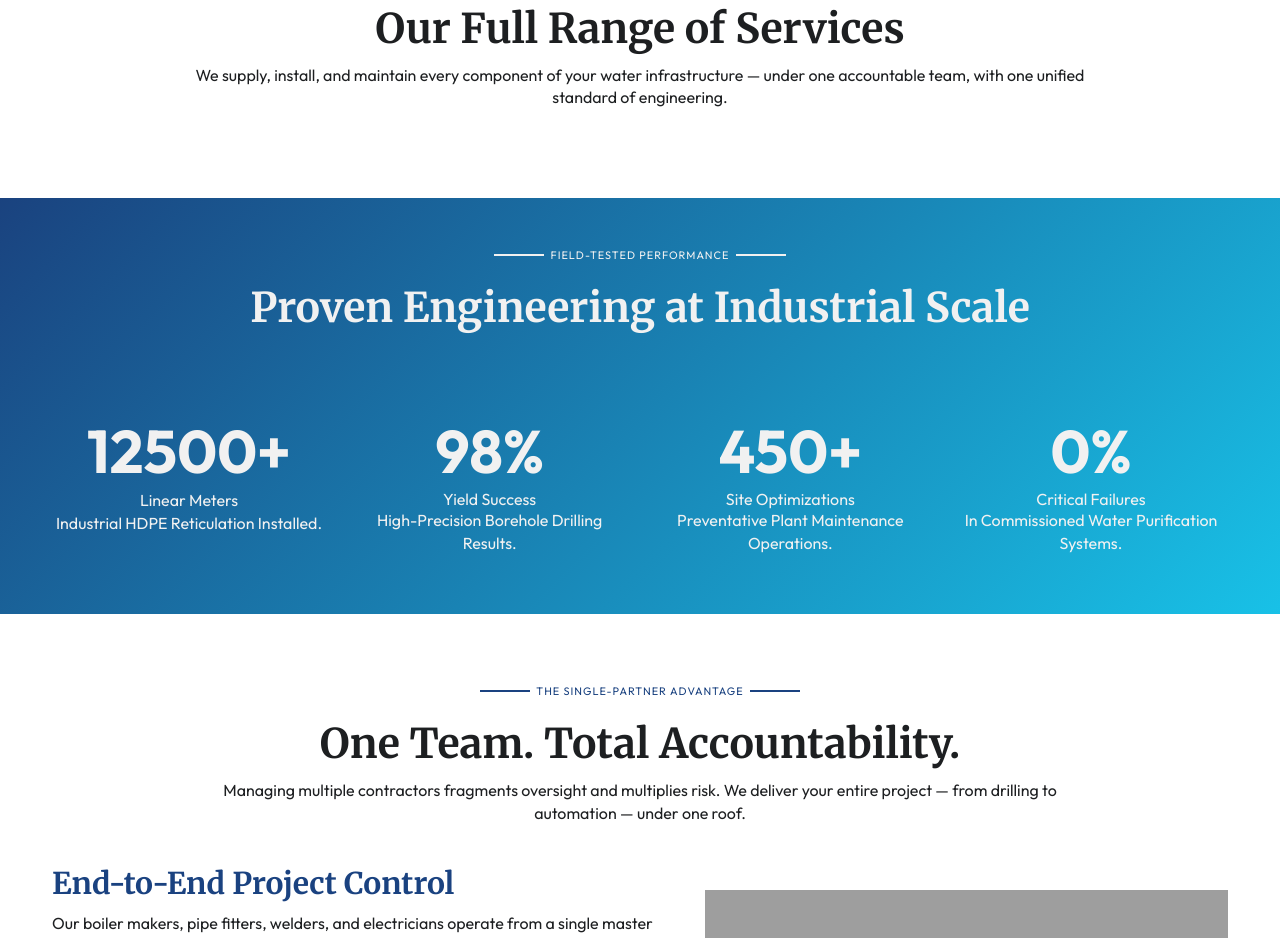
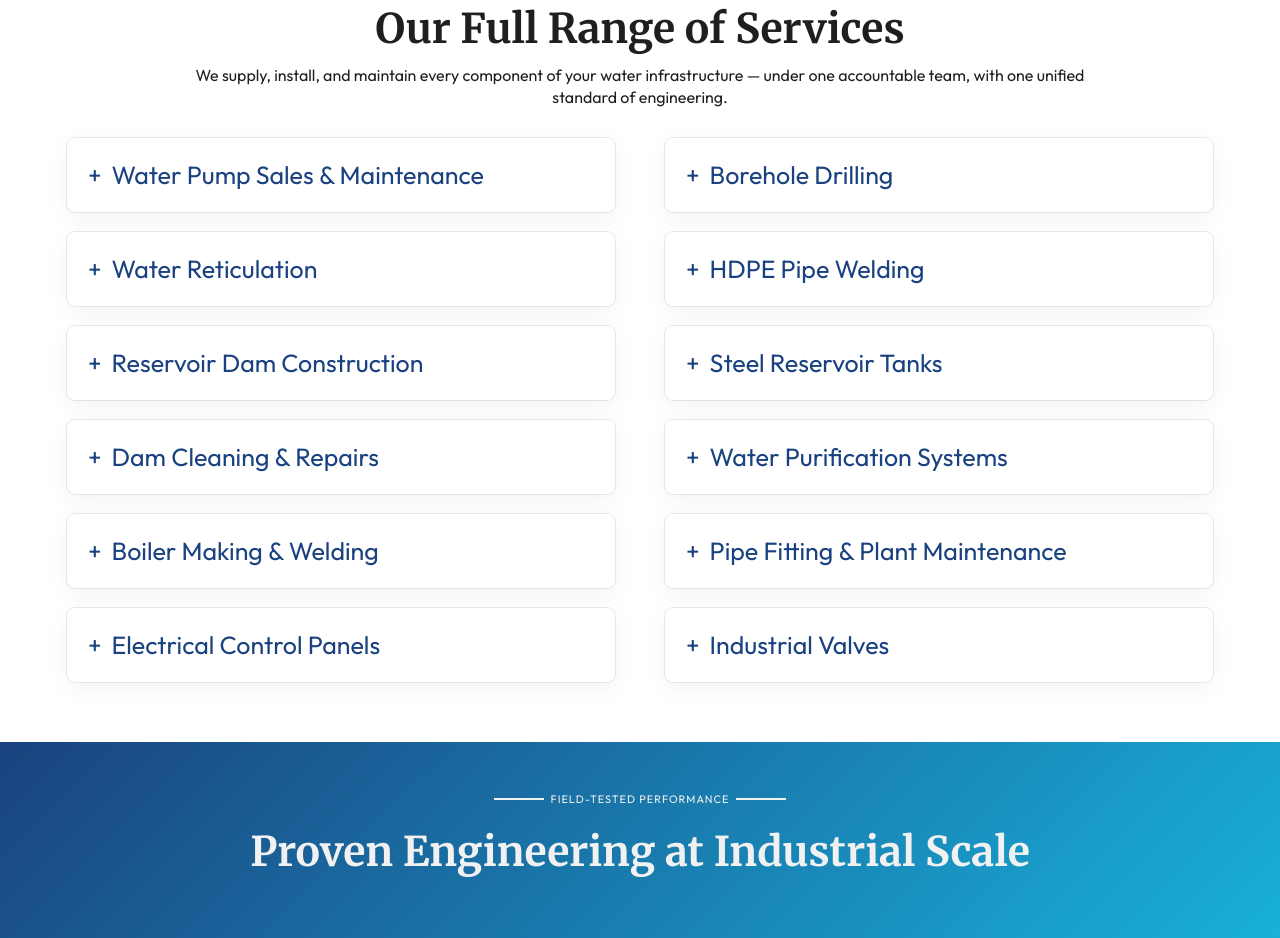
Before and after one commit to QMateza/voltverse, a plain HTML site: page index.htm in a window 1280 px wide. Shown: the part 3038-3976 px from the top of the page. Drawn offline with Linux system fonts and the light colour scheme; some packages are replaced by stand-ins of ours; grey boxes are pictures that could not be loaded; a script that the page names is missing.

Commit message:
Service section html update

```diff
--- a/index.htm
+++ b/index.htm
@@ -786,8 +786,8 @@
         </p>
         <div class="services-text narrow">
           <ul class="accordian">
-            <li>
-              <input type="radio" name="accordian" id="first" checked />
+            <li class="card">
+              <input type="radio" name="accordian" id="first" />
               <label for="first">Water Pump Sales & Maintenance</label>
               <div class="content">
                 <p>
@@ -797,7 +797,7 @@
                 </p>
               </div>
             </li>
-            <li>
+            <li class="card">
               <input type="radio" name="accordian" id="second" />
               <label for="second">Borehole Drilling</label>
               <div class="content">
@@ -808,7 +808,7 @@
                 </p>
               </div>
             </li>
-            <li>
+            <li class="card">
               <input type="radio" name="accordian" id="third" />
               <label for="third">Water Reticulation</label>
               <div class="content">
@@ -819,7 +819,7 @@
                 </p>
               </div>
             </li>
-            <li>
+            <li class="card">
               <input type="radio" name="accordian" id="fourth" />
               <label for="fourth">HDPE Pipe Welding</label>
               <div class="content">
@@ -830,7 +830,7 @@
                 </p>
               </div>
             </li>
-            <li>
+            <li class="card">
               <input type="radio" name="accordian" id="fifth" />
               <label for="fifth">Reservoir Dam Construction</label>
               <div class="content">
@@ -840,7 +840,7 @@
                 </p>
               </div>
             </li>
-            <li>
+            <li class="card">
               <input type="radio" name="accordian" id="twelveth" />
               <label for="twelveth">Steel Reservoir Tanks</label>
               <div class="content">
@@ -851,7 +851,7 @@
                 </p>
               </div>
             </li>
-            <li>
+            <li class="card">
               <input type="radio" name="accordian" id="sixth" />
               <label for="sixth">Dam Cleaning & Repairs</label>
               <div class="content">
@@ -862,7 +862,7 @@
                 </p>
               </div>
             </li>
-            <li>
+            <li class="card">
               <input type="radio" name="accordian" id="seventh" />
               <label for="seventh">Water Purification Systems</label>
               <div class="content">
@@ -873,7 +873,7 @@
                 </p>
               </div>
             </li>
-            <li>
+            <li class="card">
               <input type="radio" name="accordian" id="eighth" />
               <label for="eighth">Boiler Making & Welding</label>
               <div class="content">
@@ -884,7 +884,7 @@
                 </p>
               </div>
             </li>
-            <li>
+            <li class="card">
               <input type="radio" name="accordian" id="nineth" />
               <label for="nineth">Pipe Fitting & Plant Maintenance</label>
               <div class="content">
@@ -895,7 +895,7 @@
                 </p>
               </div>
             </li>
-            <li>
+            <li class="card">
               <input type="radio" name="accordian" id="eleventh" />
               <label for="eleventh">Electrical Control Panels</label>
               <div class="content">
@@ -905,7 +905,7 @@
                 </p>
               </div>
             </li>
-            <li>
+            <li class="card">
               <input type="radio" name="accordian" id="thirteenth" />
               <label for="thirteenth">Industrial Valves</label>
               <div class="content">
@@ -917,13 +917,13 @@
               </div>
             </li>
           </ul>
+        </div>
         <div class="services-text wide">
           <div class="services-item card">
             <h3>Water Pump Sales & Maintenance</h3>
             <p>
-                Supply and installation of industrial-grade pumps, with
-                scheduled servicing and emergency repair to maintain continuous
-                flow.
+              Supply and installation of industrial-grade pumps, with scheduled
+              servicing and emergency repair to maintain continuous flow.
             </p>
           </div>
           <div class="services-item card">
@@ -936,9 +936,8 @@
           <div class="services-item card">
             <h3>Water Reticulation</h3>
             <p>
-                Design and installation of large-scale distribution networks
-                that move water from source to point-of-use with maximum
-                efficiency.
+              Design and installation of large-scale distribution networks that
+              move water from source to point-of-use with maximum efficiency.
             </p>
           </div>
           <div class="services-item card">
@@ -974,16 +973,15 @@
             <h3>Water Purification Systems</h3>
             <p>
               Advanced filtration and purification system supply and
-                installation, ensuring water quality meets industrial and
-                potable standards.
+              installation, ensuring water quality meets industrial and potable
+              standards.
             </p>
           </div>
           <div class="services-item card">
             <h3>Boiler Making & Welding</h3>
             <p>
               Certified structural and pressure vessel fabrication, including
-                custom components and structural welding for plant
-                infrastructure.
+              custom components and structural welding for plant infrastructure.
             </p>
           </div>
           <div class="services-item card">
@@ -1005,10 +1003,8 @@
             <h3>Industrial Valves</h3>
             <p>
               Supply and integration of industrial valve systems for precise
-                flow control, isolation, and pressure management across
-                networks.
-              </p>
-            </div>
+              flow control, isolation, and pressure management across networks.
+            </p>
           </div>
         </div>
       </div>
--- a/main.css
+++ b/main.css
@@ -14,7 +14,7 @@
   --text-h1: clamp(3.4rem, 4vw, 6.1rem);
   --text-h2: clamp(2.6rem, 3.2vw, 4.9rem);
   --text-h3: clamp(1.9rem, 2.4vw, 3rem);
-  --text-h4: clamp(2.2rem, 2.2vw, 2.5rem);
+  --text-h4: clamp(1.7rem, 2.1vw, 2.5rem);
   --text-p: clamp(1.4rem, 2vw, 1.6rem);
   --text-sml: clamp(0.8rem, 0.85vw, 1.4rem);
 
@@ -529,10 +529,16 @@ header .cta {
   gap: 1rem;
 }
 
+.accordian {
+  display: flex;
+  flex-wrap: wrap;
+  justify-content: space-around;
+  gap: 2rem;
+}
+
 .accordian li {
   list-style: none;
-  width: 100%;
-  margin: 20px;
+  width: calc(50% - (2rem + 20px));
   padding: 10px;
   border-radius: 8px;
 }
@@ -542,6 +548,8 @@ header .cta {
   align-items: center;
   padding: 10px;
   cursor: pointer;
+  font-size: var(--text-h4);
+  color: var(--primary-blue);
 }
 
 label::before {
@@ -565,6 +573,10 @@ label::before {
 .accordian input[type="radio"]:checked + label + .content {
   max-height: 400px;
   padding: 10px 10px 20px;
+}
+
+.accordian input[type="radio"]:checked + label::before {
+  content: "-";
 }
 
 .services-item {
@@ -1118,7 +1130,7 @@ footer .text-small {
   }
 
   /* -----------SERVICES SECTION----------- */
-  .services-text.narrow {
+  /*  .services-text.narrow {
     display: none;
   }
 
@@ -1131,7 +1143,7 @@ footer .text-small {
 
   .services-text.wide .services-item {
     width: clamp(24rem, 20vw, 35rem);
-  }
+  } */
 
   /* -----------SOCIAL-STATS SECTION----------- */
 
```
Lines whose indentation alone changed are shown as unchanged.
